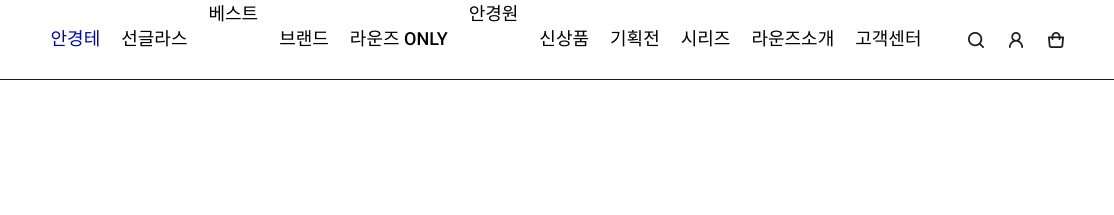
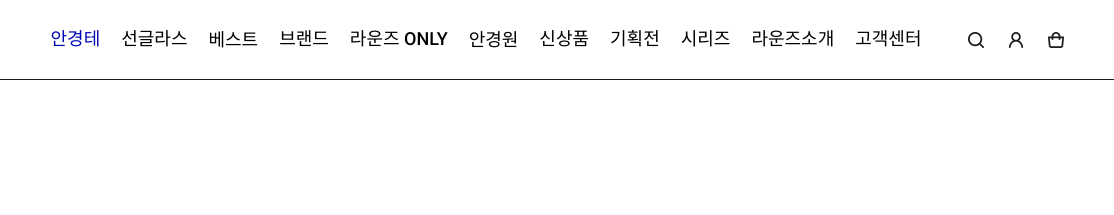
Before and after one commit to SeongSuTest/est_2nd_project, a plain HTML site: page best.html in a window 1280 px wide. Shown: the top 215 px of the page, 166-1280 px from the left. Drawn offline with Linux system fonts and the light colour scheme; a web font is replaced by a local one.

Commit message:
fix: header css 수정

```diff
--- a/scss/common.scss
+++ b/scss/common.scss
@@ -173,7 +173,8 @@ html {
       width: 100vw;
       height: 100vh;
       li {
-        button {
+        button,
+        a {
           display: flex;
           padding-left: 24px;
           align-items: center;
@@ -295,6 +296,9 @@ html {
       display: flex;
       gap: 21px;
       li {
+        display: flex;
+        align-items: center;
+        justify-content: center;
         button {
           padding-left: 0px;
           height: 80px;
```
Also changed, not shown: css/common.css, css/common.min.css, 2 other files.
